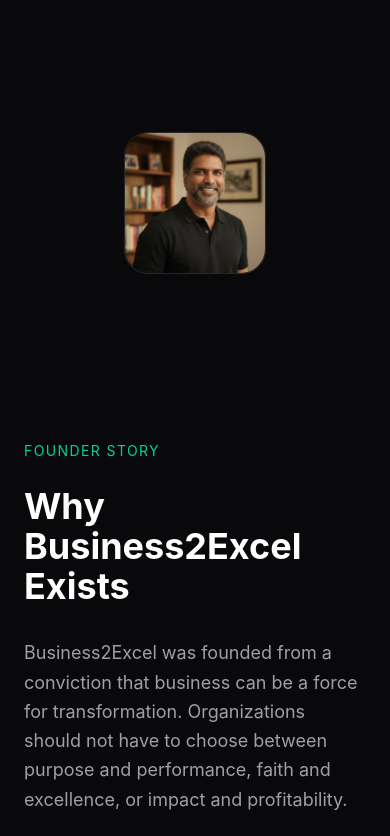
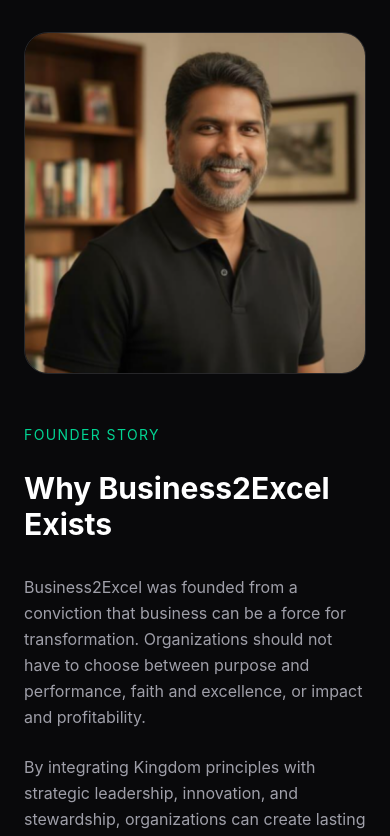
Before and after one commit to RogerWaltin/Business2Excel, a React (Vite) app in the folder Client/: page / in a window 390 px wide. Shown: the part 10740-11576 px from the top of the page. Built offline with nearby package versions, Linux system fonts and the light colour scheme.

Commit message:
fixed another responsiveness

```diff
--- a/Client/src/Pages/Home/Components/FounderStory.jsx
+++ b/Client/src/Pages/Home/Components/FounderStory.jsx
@@ -6,13 +6,17 @@
 
       <div className="max-w-7xl mx-auto px-6">
 
-        <div className="grid lg:grid-cols-2 gap-16 items-center">
+        <div className="grid lg:grid-cols-2 gap-12 lg:gap-16 items-center">
 
-          {/* Placeholder Image */}
+          {/* Founder Image */}
 
-          <div className="m-25 border border-zinc-800 rounded-3xl aspect-square flex items-center justify-center">
+          <div className="border border-zinc-800 rounded-3xl overflow-hidden max-w-md mx-auto w-full">
 
-            <img className="rounded-3xl" src={founder} alt="Founder" />
+            <img
+              className="w-full h-full object-cover"
+              src={founder}
+              alt="Founder"
+            />
 
           </div>
 
@@ -24,18 +28,18 @@
               Founder Story
             </span>
 
-            <h2 className="text-4xl md:text-5xl font-bold mt-6">
+            <h2 className="text-3xl md:text-5xl font-bold mt-6">
               Why Business2Excel Exists
             </h2>
 
-            <p className="text-zinc-400 text-lg leading-relaxed mt-8">
+            <p className="text-zinc-400 text-base md:text-lg leading-relaxed mt-8">
               Business2Excel was founded from a conviction that business
               can be a force for transformation. Organizations should not
               have to choose between purpose and performance, faith and
               excellence, or impact and profitability.
             </p>
 
-            <p className="text-zinc-400 text-lg leading-relaxed mt-6">
+            <p className="text-zinc-400 text-base md:text-lg leading-relaxed mt-6">
               By integrating Kingdom principles with strategic leadership,
               innovation, and stewardship, organizations can create lasting
               value, meaningful impact, and enduring legacy.
```
